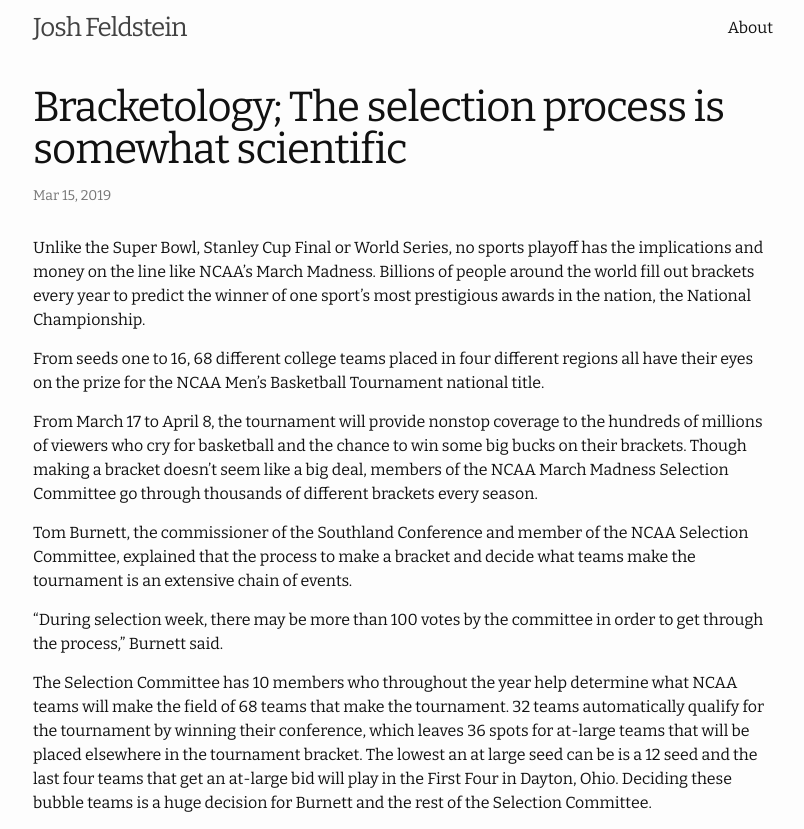
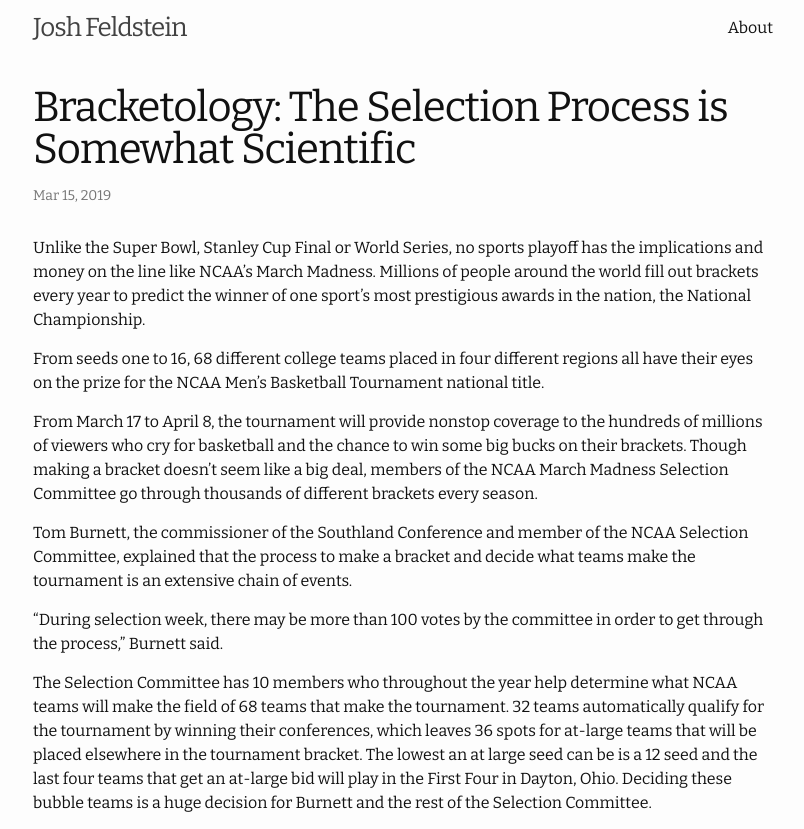
Before and after one commit to joshfeldstein/joshfeldstein.github.io, a Jekyll site: the page built from _posts/2019-03-14-march-madness.markdown, in a window 1280 px wide. Shown: the top 829 px of the page, without its empty margins (237-1041 px from the left). Built offline with Jekyll 4.4.1, drawn with Linux system fonts in a browser that asks for light colours.

Commit message:
Update 2019-03-14-march-madness.markdown

```diff
--- a/_posts/2019-03-14-march-madness.markdown
+++ b/_posts/2019-03-14-march-madness.markdown
@@ -1,10 +1,10 @@
 ---
 layout: post
-title:  "Bracketology; The selection process is somewhat scientific"
+title:  "Bracketology: The Selection Process is Somewhat Scientific"
 date:   2019-03-14 20:43:50 -0500
 categories:
 ---
-Unlike the Super Bowl, Stanley Cup Final or World Series, no sports playoff has the implications and money on the line like NCAA’s March Madness. Billions of people around the world fill out brackets every year to predict the winner of one sport’s most prestigious awards in the nation, the National Championship.
+Unlike the Super Bowl, Stanley Cup Final or World Series, no sports playoff has the implications and money on the line like NCAA’s March Madness. Millions of people around the world fill out brackets every year to predict the winner of one sport’s most prestigious awards in the nation, the National Championship.
 
 From seeds one to 16, 68 different college teams placed in four different regions all have their eyes on the prize for the NCAA Men's Basketball Tournament national title.
 
@@ -14,7 +14,7 @@ Tom Burnett, the commissioner of the Southland Conference and member of the NCAA
 
 “During selection week, there may be more than 100 votes by the committee in order to get through the process,” Burnett said.
 
-The Selection Committee has 10 members who throughout the year help determine what NCAA teams will make the field of 68 teams that make the tournament. 32 teams automatically qualify for the tournament by winning their conference, which leaves 36 spots for at-large teams that will be placed elsewhere in the tournament bracket. The lowest an at large seed can be is a 12 seed and the last four teams that get an at-large bid will play in the First Four in Dayton, Ohio. Deciding these bubble teams is a huge decision for Burnett and the rest of the Selection Committee.
+The Selection Committee has 10 members who throughout the year help determine what NCAA teams will make the field of 68 teams that make the tournament. 32 teams automatically qualify for the tournament by winning their conferences, which leaves 36 spots for at-large teams that will be placed elsewhere in the tournament bracket. The lowest an at large seed can be is a 12 seed and the last four teams that get an at-large bid will play in the First Four in Dayton, Ohio. Deciding these bubble teams is a huge decision for Burnett and the rest of the Selection Committee.
 
 “When the committee meets during selection week, this year beginning March 13, each of the 10 members will select the 36 best at-large teams, then the 32 automatic qualifiers will be added for the total field of 68 teams,” Burnett said. “The committee will then develop what it calls the overall seed list, ranking the teams one through 68.”
 
```
